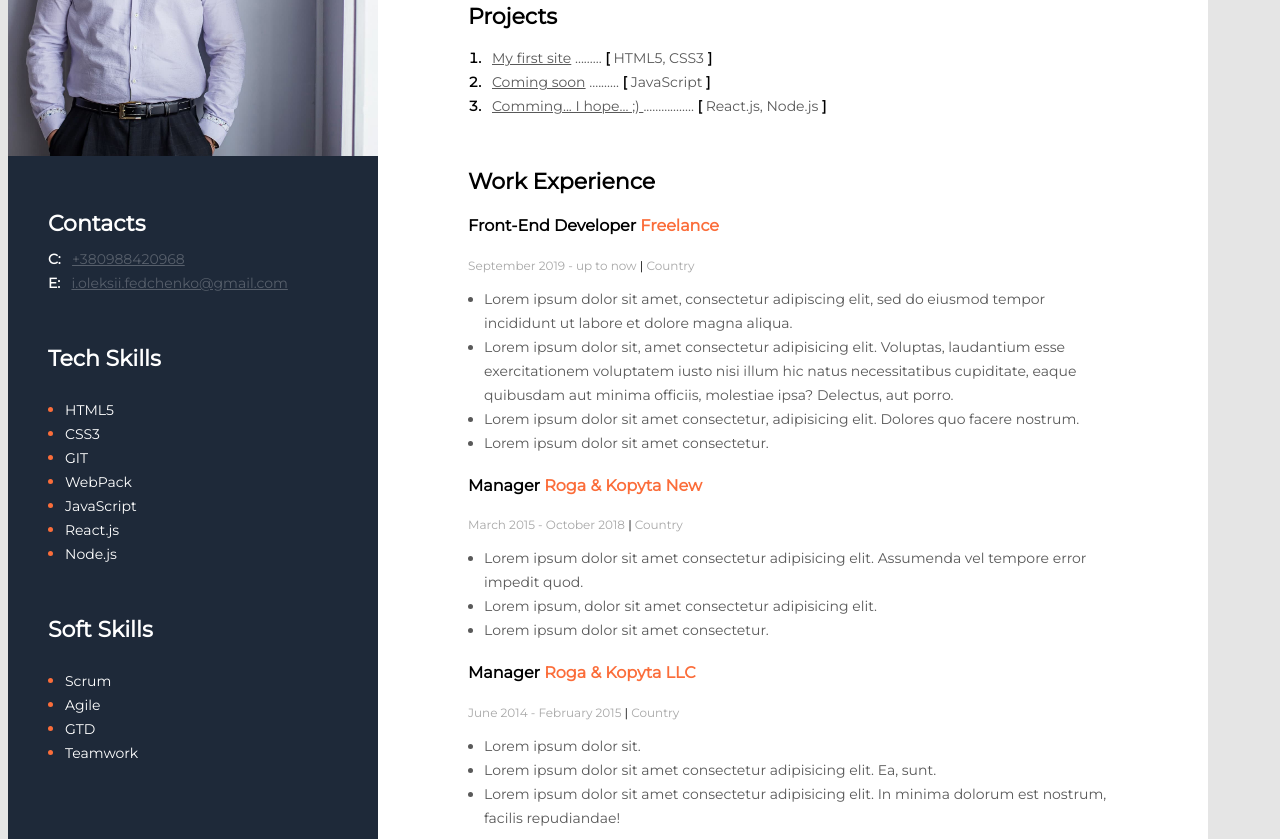
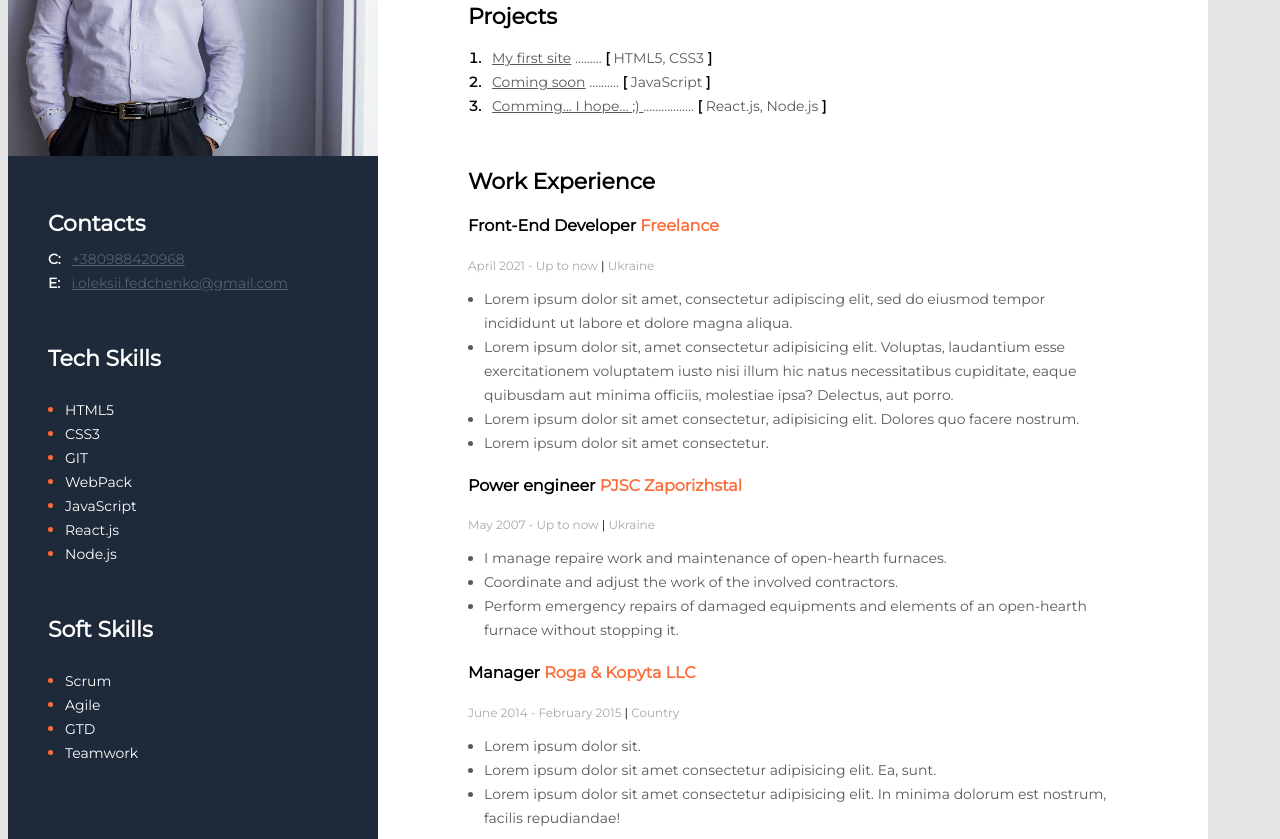
Before and after one commit to oleksii-fedchenko/my-first-site, a plain HTML site: page index.html in a window 1280 px wide. Shown: the part 361-1200 px from the top of the page. Drawn offline with Linux system fonts and the light colour scheme.

Commit message:
Update index.html

```diff
--- a/index.html
+++ b/index.html
@@ -54,7 +54,7 @@
                 <!-- Company 3 -->
                 <div>
                     <h4><span class="main-section-position">Front-End Developer</span> <span class="main-section-orange">Freelance</span></h4>
-                    <p class="main-section-date">September 2019 - up to now   <span class="vertikal">|</span>   Country</p>
+                    <p class="main-section-date">April 2021 - Up to now   <span class="vertikal">|</span>   Ukraine</p>
 
                     <ul class="main-section-bullets">
                         <li class="my-work-experience-section-text">Lorem ipsum dolor sit amet, consectetur adipiscing elit, sed do eiusmod tempor incididunt ut labore et dolore magna aliqua. </li>
@@ -65,13 +65,13 @@
                 </div>
                 <!-- Company 2 -->
                 <div>
-                    <h4><span class="main-section-position">Manager</span> <span class="main-section-orange">Roga & Kopyta New</span></h4>
-                    <p class="main-section-date">March 2015 - October 2018   <span class="vertikal">|</span>   Country</p>
+                    <h4><span class="main-section-position">Power engineer</span> <span class="main-section-orange">PJSC Zaporizhstal</span></h4>
+                    <p class="main-section-date">May 2007 - Up to now   <span class="vertikal">|</span>   Ukraine</p>
 
                     <ul class="main-section-bullets">
-                        <li class="my-work-experience-section-text">Lorem ipsum dolor sit amet consectetur adipisicing elit. Assumenda vel tempore error impedit quod.</li>
-                        <li class="my-work-experience-section-text">Lorem ipsum, dolor sit amet consectetur adipisicing elit.</li>
-                        <li class="my-work-experience-section-text">Lorem ipsum dolor sit amet consectetur.</li>
+                        <li class="my-work-experience-section-text">I manage repaire work and maintenance of open-hearth furnaces.</li>
+                        <li class="my-work-experience-section-text">Coordinate and adjust the work of the involved contractors.</li>
+                        <li class="my-work-experience-section-text">Perform emergency repairs of damaged equipments and elements of an open-hearth furnace without stopping it.</li>
                     </ul>
                 </div>
                 <!-- Company 1 -->
```
